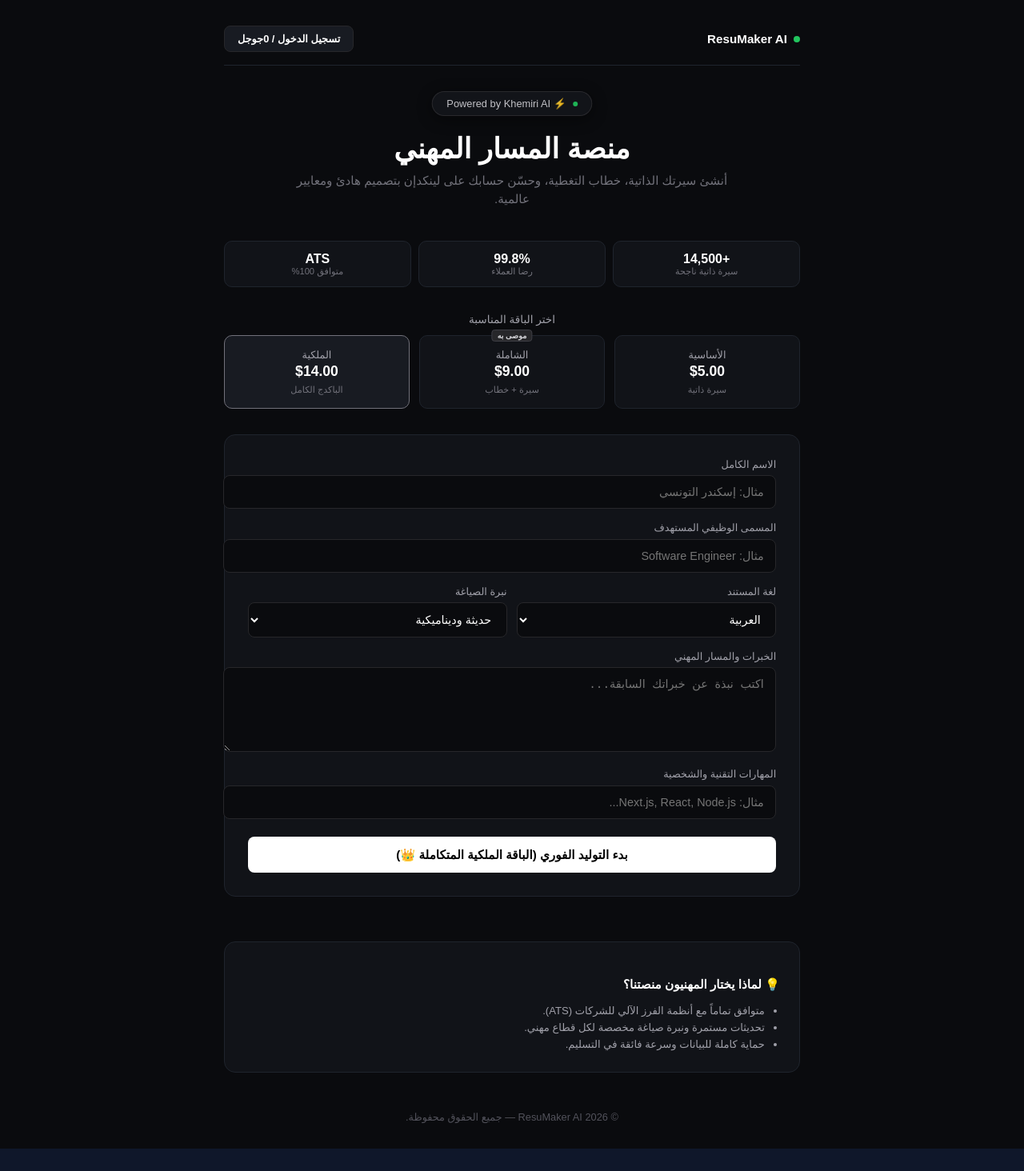
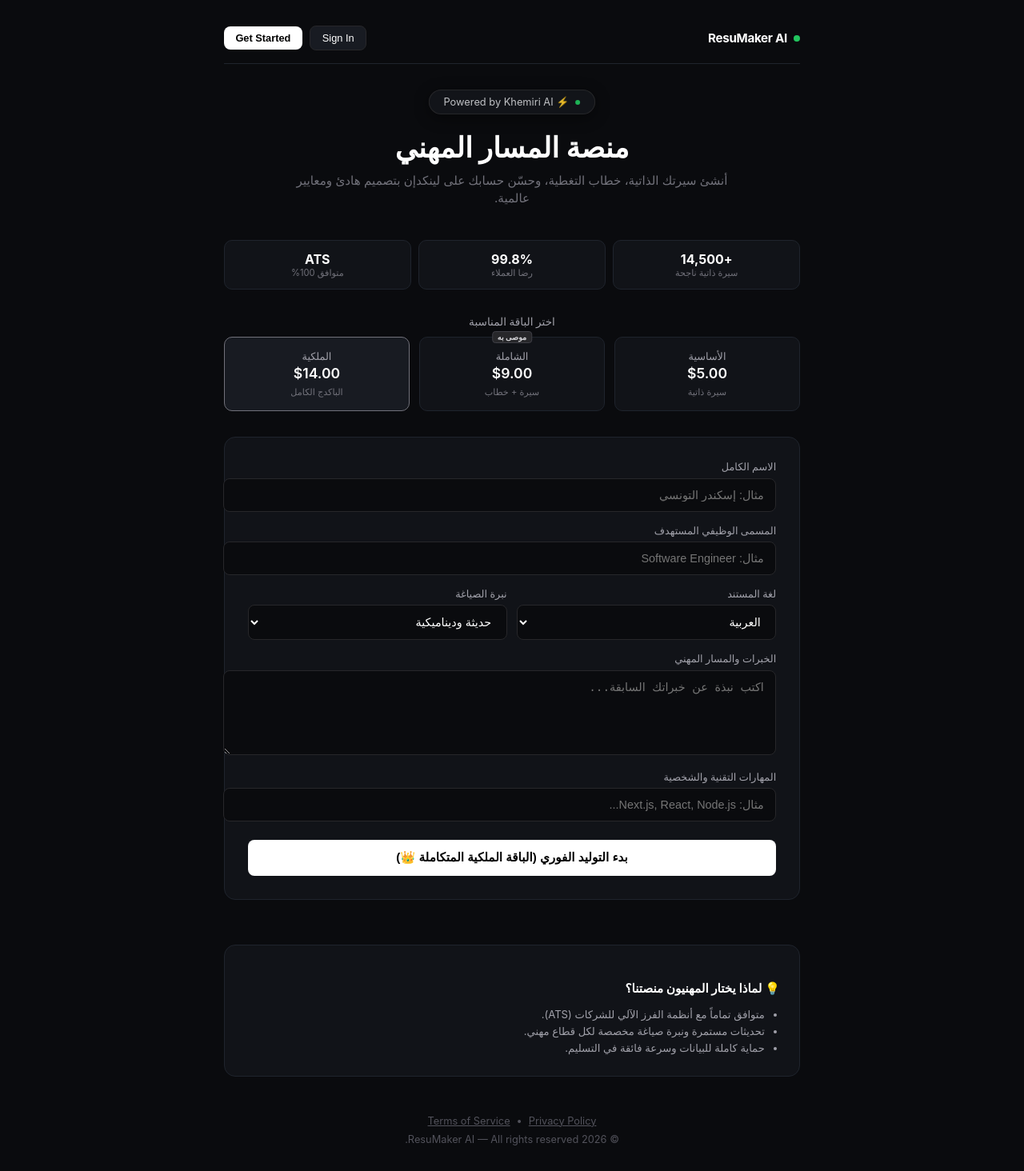
Before and after one commit to IskanderKhemiri1234/ai-resume-builder, a Next.js app: page / in a window 1280 px wide. Shown: the whole page at 80% size. Before the commit the page ends 1436 px from the top, so only its background shows below. Built offline with nearby package versions, Linux system fonts and the light colour scheme.

Commit message:
Add termsModal state and improve UI components
Added termsModal state and updated UI elements for better user experience.

```diff
--- a/src/app/page.tsx
+++ b/src/app/page.tsx
@@ -23,6 +23,7 @@
   const [result, setResult] = useState('');
   const [paid, setPaid] = useState(false);
   const [authModal, setAuthModal] = useState(false);
+  const [termsModal, setTermsModal] = useState(false);
   const [userEmail, setUserEmail] = useState('');
 
   useEffect(() => {
@@ -100,9 +101,8 @@
   };
 
   return (
-    <main style={{ minHeight: '100vh', backgroundColor: '#0a0b0e', color: '#ededed', padding: '2rem 1.2rem', fontFamily: 'sans-serif' }}>
+    <main style={{ minHeight: '100vh', backgroundColor: '#0a0b0e', color: '#ededed', padding: '2rem 1.2rem', fontFamily: 'Inter, system-ui, -apple-system, sans-serif' }}>
 
-      {/* ستايل الحركة والتنسيق الفاخر */}
       <style jsx global>{`
         @keyframes subtlePulse {
           0% { transform: scale(1); opacity: 0.9; }
@@ -116,44 +116,79 @@
 
       <div style={{ maxWidth: '720px', margin: '0 auto' }}>
 
-        {/* شريط التنقل العلوي الاحترافي (Navbar) */}
+        {/* Navbar علوي أنيق بمعايير عالمية */}
         <nav style={{ display: 'flex', justifyContent: 'space-between', alignItems: 'center', marginBottom: '2rem', paddingBottom: '1rem', borderBottom: '1px solid #1f242d' }}>
           <div style={{ display: 'flex', alignItems: 'center', gap: '0.5rem' }}>
             <span style={{ width: '8px', height: '8px', borderRadius: '50%', backgroundColor: '#22c55e' }}></span>
-            <span style={{ fontWeight: '700', fontSize: '0.95rem', color: '#fff' }}>ResuMaker AI</span>
+            <span style={{ fontWeight: '700', fontSize: '0.95rem', color: '#fff', letterSpacing: '-0.02em' }}>ResuMaker AI</span>
           </div>
-          <div>
-            <button onClick={() => setAuthModal(true)} style={{ background: '#181b22', color: '#fff', border: '1px solid #27272a', padding: '0.5rem 1rem', borderRadius: '8px', fontSize: '0.8rem', fontWeight: '600', cursor: 'pointer' }}>
-              {userEmail ? `👤 ${userEmail}` : 'تسجيل الدخول / 0جوجل'}
+          <div style={{ display: 'flex', gap: '0.6rem', alignItems: 'center' }}>
+            <button onClick={() => setAuthModal(true)} style={{ background: '#181b22', color: '#fff', border: '1px solid #27272a', padding: '0.45rem 0.9rem', borderRadius: '8px', fontSize: '0.8rem', fontWeight: '500', cursor: 'pointer', transition: '0.2s' }}>
+              {userEmail ? userEmail : 'Sign In'}
+            </button>
+            <button onClick={() => setAuthModal(true)} style={{ background: '#ffffff', color: '#000000', border: 'none', padding: '0.45rem 0.9rem', borderRadius: '8px', fontSize: '0.8rem', fontWeight: '600', cursor: 'pointer' }}>
+              Get Started
             </button>
           </div>
         </nav>
 
-        {/* نافذة تسجيل الدخول العائمة (Modal) */}
+        {/* نافذة تسجيل الدخول بمعايير عالمية بالإنجليزية */}
         {authModal && (
-          <div style={{ position: 'fixed', inset: 0, background: 'rgba(0,0,0,0.8)', display: 'flex', justifyContent: 'center', alignItems: 'center', zIndex: 100, padding: '1rem' }}>
-            <div style={{ background: '#111318', border: '1px solid #27272a', padding: '2rem', borderRadius: '14px', width: '100%', maxWidth: '400px', textAlign: 'center' }}>
-              <h3 style={{ color: '#fff', marginBottom: '0.5rem', fontSize: '1.2rem' }}>تسجيل الدخول إلى حسابك</h3>
-              <p style={{ color: '#71717a', fontSize: '0.85rem', marginBottom: '1.5rem' }}>احفظ سيرتك الذاتية وتابع تقدمك المهني</p>
+          <div style={{ position: 'fixed', inset: 0, background: 'rgba(0,0,0,0.85)', backdropFilter: 'blur(8px)', display: 'flex', justifyContent: 'center', alignItems: 'center', zIndex: 100, padding: '1rem' }}>
+            <div style={{ background: '#111318', border: '1px solid #27272a', padding: '2.2rem', borderRadius: '16px', width: '100%', maxWidth: '420px', textAlign: 'center', boxShadow: '0 25px 50px -12px rgba(0,0,0,0.7)' }}>
 
-              <button onClick={() => { setUserEmail('user@gmail.com'); setAuthModal(false); }} style={{ width: '100%', background: '#fff', color: '#000', border: 'none', padding: '0.75rem', borderRadius: '8px', fontWeight: '600', marginBottom: '0.8rem', cursor: 'pointer', display: 'flex', justifyContent: 'center', alignItems: 'center', gap: '0.5rem' }}>
-                🌐 متابعة باستخدام Google
+              <h3 style={{ color: '#fff', marginBottom: '0.4rem', fontSize: '1.3rem', fontWeight: '700', letterSpacing: '-0.02em' }}>Welcome to ResuMaker AI</h3>
+              <p style={{ color: '#71717a', fontSize: '0.85rem', marginBottom: '1.6rem', lineHeight: '1.4' }}>Sign in or create an account to manage your AI-generated career documents.</p>
+
+              <button onClick={() => { setUserEmail('alex.dev@gmail.com'); setAuthModal(false); }} style={{ width: '100%', background: '#ffffff', color: '#000000', border: '1px solid #e4e4e7', padding: '0.75rem', borderRadius: '10px', fontWeight: '600', marginBottom: '1rem', cursor: 'pointer', display: 'flex', justifyContent: 'center', alignItems: 'center', gap: '0.6rem', fontSize: '0.9rem' }}>
+                <svg width="18" height="18" viewBox="0 0 24 24"><path fill="#4285F4" d="M22.56 12.25c0-.78-.07-1.53-.2-2.25H12v4.26h5.92c-.26 1.37-1.04 2.53-2.21 3.31v2.77h3.57c2.08-1.92 3.28-4.74 3.28-8.09z"/><path fill="#34A853" d="M12 23c2.97 0 5.46-.98 7.28-2.66l-3.57-2.77c-.98.66-2.23 1.06-3.71 1.06-2.86 0-5.29-1.93-6.16-4.53H2.18v2.84C3.99 20.53 7.7 23 12 23z"/><path fill="#FBBC05" d="M5.84 14.09c-.22-.66-.35-1.36-.35-2.09s.13-1.43.35-2.09V7.06H2.18C1.43 8.55 1 10.22 1 12s.43 3.45 1.18 4.94l2.85-2.22.81-.63z"/><path fill="#EA4335" d="M12 5.38c1.62 0 3.06.56 4.21 1.64l3.15-3.15C17.45 2.09 14.97 1 12 1 7.7 1 3.99 3.47 2.18 7.06l3.66 2.84c.87-2.6 3.3-4.52 6.16-4.52z"/></svg>
+                Continue with Google
               </button>
 
-              <div style={{ margin: '1rem 0', color: '#52525b', fontSize: '0.8rem' }}>أو عبر البريد الإلكتروني</div>
+              <div style={{ display: 'flex', alignItems: 'center', margin: '1.2rem 0', gap: '0.8rem' }}>
+                <div style={{ flex: 1, height: '1px', background: '#27272a' }}></div>
+                <span style={{ color: '#52525b', fontSize: '0.75rem', textTransform: 'uppercase' }}>or email</span>
+                <div style={{ flex: 1, height: '1px', background: '#27272a' }}></div>
+              </div>
 
-              <input type="email" placeholder="name@example.com" style={{ width: '100%', padding: '0.75rem', borderRadius: '8px', border: '1px solid #27272a', background: '#0a0b0e', color: '#fff', marginBottom: '1rem', outline: 'none' }} />
+              <input type="email" placeholder="name@company.com" style={{ width: '100%', padding: '0.75rem 0.9rem', borderRadius: '10px', border: '1px solid #27272a', background: '#0a0b0e', color: '#fff', marginBottom: '1rem', outline: 'none', fontSize: '0.9rem' }} />
 
-              <button onClick={() => { setUserEmail('custom@email.com'); setAuthModal(false); }} style={{ width: '100%', background: '#27272a', color: '#fff', border: 'none', padding: '0.75rem', borderRadius: '8px', fontWeight: '600', marginBottom: '1rem', cursor: 'pointer' }}>
-                متابعة برابط البريد
+              <button onClick={() => { setUserEmail('user@company.com'); setAuthModal(false); }} style={{ width: '100%', background: '#27272a', color: '#fff', border: '1px solid #3f3f46', padding: '0.75rem', borderRadius: '10px', fontWeight: '600', marginBottom: '1.2rem', cursor: 'pointer', fontSize: '0.9rem' }}>
+                Continue with Magic Link
               </button>
 
-              <button onClick={() => setAuthModal(false)} style={{ background: 'transparent', color: '#71717a', border: 'none', cursor: 'pointer', fontSize: '0.8rem' }}>إغلاق النافذة</button>
+              <p style={{ color: '#52525b', fontSize: '0.75rem', lineHeight: '1.5', margin: 0 }}>
+                By signing in, you agree to our{' '}
+                <span onClick={() => setTermsModal(true)} style={{ color: '#a1a1aa', textDecoration: 'underline', cursor: 'pointer' }}>Terms of Service</span>{' '}
+                and{' '}
+                <span onClick={() => setTermsModal(true)} style={{ color: '#a1a1aa', textDecoration: 'underline', cursor: 'pointer' }}>Privacy Policy</span>.
+              </p>
+
+              <button onClick={() => setAuthModal(false)} style={{ background: 'transparent', color: '#71717a', border: 'none', cursor: 'pointer', fontSize: '0.8rem', marginTop: '1.2rem' }}>Close</button>
             </div>
           </div>
         )}
 
-        {/* رأسية المنصة مع التوقيع المتحرك الفخم */}
+        {/* نافذة الشروط والأحكام القانونية بالإنجليزية (Terms & Privacy Modal) */}
+        {termsModal && (
+          <div style={{ position: 'fixed', inset: 0, background: 'rgba(0,0,0,0.85)', backdropFilter: 'blur(8px)', display: 'flex', justifyContent: 'center', alignItems: 'center', zIndex: 101, padding: '1rem' }}>
+            <div style={{ background: '#111318', border: '1px solid #27272a', padding: '2rem', borderRadius: '16px', width: '100%', maxWidth: '500px', maxHeight: '80vh', overflowY: 'auto', textAlign: 'left' }}>
+              <h3 style={{ color: '#fff', marginBottom: '1rem', fontSize: '1.1rem' }}>Terms of Service & Privacy Policy</h3>
+
+              <div style={{ color: '#a1a1aa', fontSize: '0.8rem', lineHeight: '1.6', display: 'flex', flexDirection: 'column', gap: '0.8rem' }}>
+                <p><strong>1. Acceptance of Terms:</strong> By utilizing ResuMaker AI, you agree to comply with and be bound by these Terms of Service. All generated career materials are processed securely.</p>
+                <p><strong>2. Data Privacy:</strong> We respect your confidentiality. Personal details provided during document generation are encrypted and never sold or distributed to third parties.</p>
+                <p><strong>3. Payment & Refunds:</strong> One-time payments grant instant full access to generated PDFs and editable text. Subscriptions can be managed via PayPal dashboard.</p>
+              </div>
+
+              <button onClick={() => setTermsModal(false)} style={{ width: '100%', background: '#ffffff', color: '#000', border: 'none', padding: '0.65rem', borderRadius: '8px', fontWeight: '600', marginTop: '1.5rem', cursor: 'pointer', fontSize: '0.85rem' }}>
+                I Understand & Agree
+              </button>
+            </div>
+          </div>
+        )}
+
+        {/* Header مع التوقيع المتحرك الفخم */}
         <header style={{ textAlign: 'center', marginBottom: '2.5rem' }}>
           <div className="khemiri-badge" style={{ display: 'inline-flex', alignItems: 'center', gap: '0.5rem', background: '#14161b', padding: '0.45rem 1.1rem', borderRadius: '20px', fontSize: '0.8rem', color: '#d4d4d8', border: '1px solid #27272a', marginBottom: '1.2rem', boxShadow: '0 4px 20px rgba(0,0,0,0.5)' }}>
             <span style={{ width: '6px', height: '6px', borderRadius: '50%', backgroundColor: '#22c55e' }}></span>
@@ -168,7 +203,7 @@
           </p>
         </header>
 
-        {/* مساحة الاحتفاظ بالمستخدم وزيادة الثقة (Engagement & Social Proof) */}
+        {/* عدادات الثقة لتقليل Bounce Rate */}
         <div style={{ display: 'grid', gridTemplateColumns: 'repeat(3, 1fr)', gap: '0.6rem', marginBottom: '2rem', textAlign: 'center' }}>
           <div style={{ background: '#111318', padding: '0.8rem', borderRadius: '10px', border: '1px solid #1f242d' }}>
             <div style={{ fontSize: '1rem', fontWeight: 'bold', color: '#fff' }}>+14,500</div>
@@ -184,7 +219,7 @@
           </div>
         </div>
 
-        {/* قسم الباقات */}
+        {/* قسم اختيار الباقات */}
         <div style={{ marginBottom: '2rem' }}>
           <label style={{ display: 'block', fontSize: '0.85rem', color: '#a1a1aa', marginBottom: '0.7rem', fontWeight: '500', textAlign: 'center', textTransform: 'uppercase' }}>
             اختر الباقة المناسبة
@@ -303,7 +338,7 @@
           </div>
         )}
 
-        {/* قسم إضافي لتقليل الخروج السريع (Trust & FAQ Preview) */}
+        {/* معلومات الثقة والشروط بالأصل */}
         <div style={{ marginTop: '3.5rem', background: '#111318', padding: '1.5rem', borderRadius: '14px', border: '1px solid #1f242d' }}>
           <h4 style={{ color: '#fff', fontSize: '0.95rem', marginBottom: '0.8rem' }}>💡 لماذا يختار المهنيون منصتنا؟</h4>
           <ul style={{ color: '#a1a1aa', fontSize: '0.82rem', paddingRight: '1.2rem', margin: 0, lineHeight: '1.6' }}>
@@ -313,8 +348,13 @@
           </ul>
         </div>
 
-        <footer style={{ textAlign: 'center', marginTop: '3rem', color: '#52525b', fontSize: '0.8rem' }}>
-          © 2026 ResuMaker AI — جميع الحقوق محفوظة.
+        <footer style={{ textAlign: 'center', marginTop: '3rem', color: '#52525b', fontSize: '0.8rem', display: 'flex', flexDirection: 'column', gap: '0.5rem' }}>
+          <div>
+            <span onClick={() => setTermsModal(true)} style={{ cursor: 'pointer', textDecoration: 'underline', margin: '0 0.5rem' }}>Terms of Service</span>
+            •
+            <span onClick={() => setTermsModal(true)} style={{ cursor: 'pointer', textDecoration: 'underline', margin: '0 0.5rem' }}>Privacy Policy</span>
+          </div>
+          <div>© 2026 ResuMaker AI — All rights reserved.</div>
         </footer>
       </div>
     </main>
```
